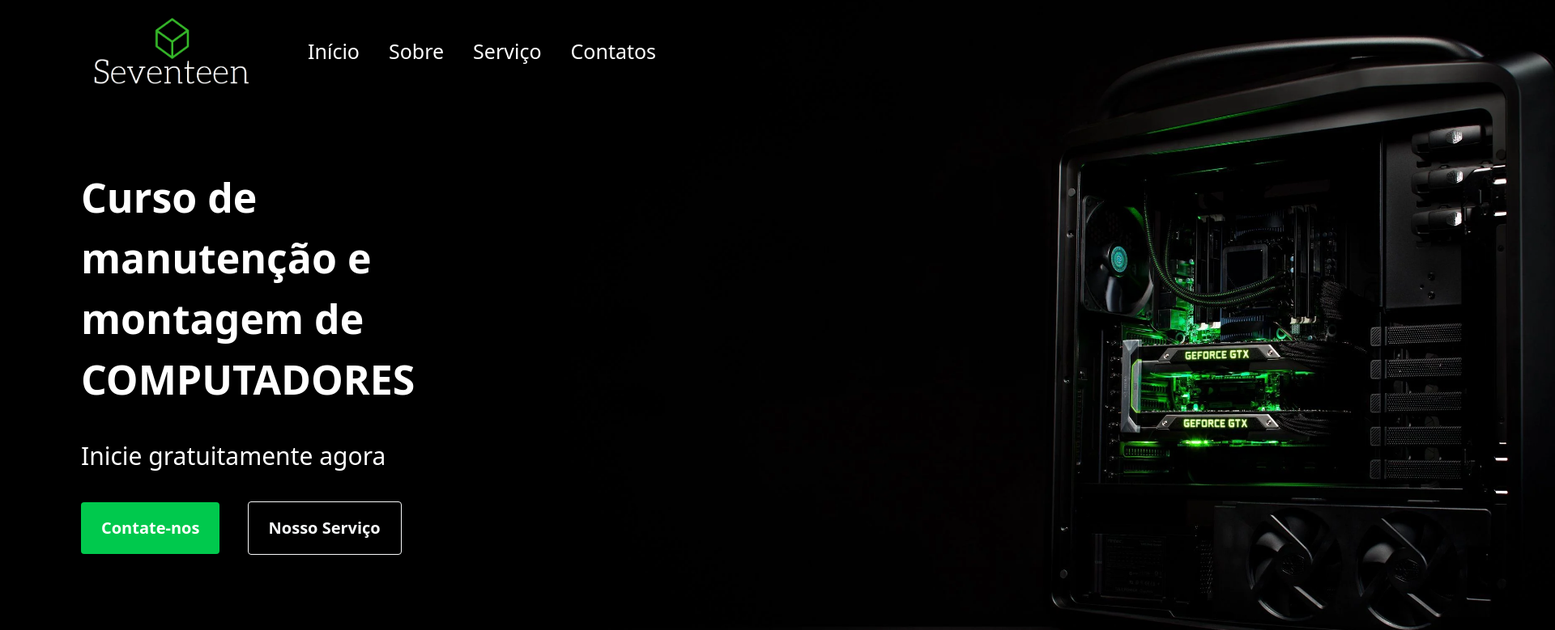
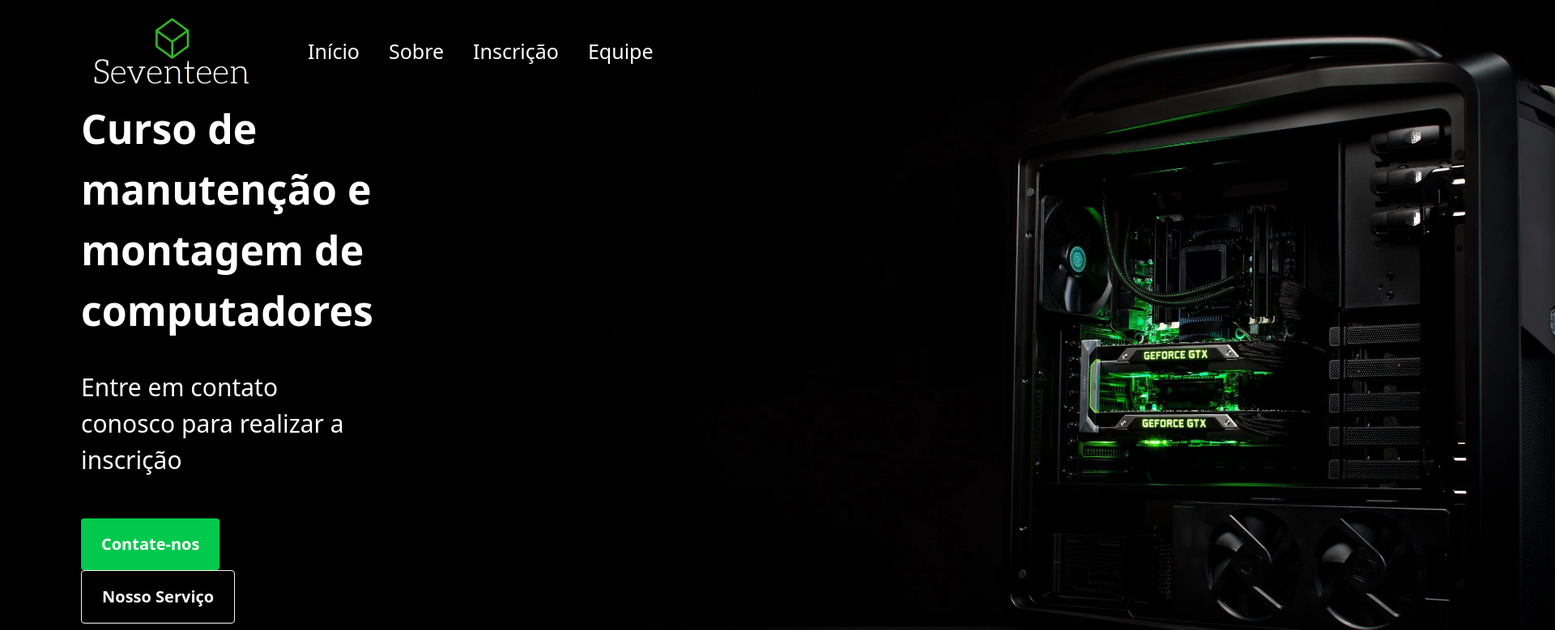
Before and after one commit to BrunoHeroNxT/LandingPage, a plain HTML site: page index.html in a window 1280 px wide. Shown: the top 779 px of the page at 81% size, 1920 px wide, since content can reach past the window. Drawn offline with nearby package versions, Linux system fonts and the light colour scheme.

Commit message:
mudando textos e cores

```diff
--- a/css/styles.css
+++ b/css/styles.css
@@ -42,7 +42,7 @@
     color: white;
     font-size: 30px;
     margin: 0px;
-    margin-bottom: 34px;
+    margin-bottom: 50px;
 }
 
 .divContentSectionOne {
@@ -75,3 +75,10 @@
 .divTextSectionOne {
     margin-right: 40px;
 }
+
+.inscricaoColor {
+    color:#00c94d;
+    font-size: 30px;
+    padding: 0px 200px;
+    margin-bottom: 10px;
+}
--- a/index.html
+++ b/index.html
@@ -28,10 +28,10 @@
                         <a class="nav-link textNav" href="#">Sobre</a>
                     </li>
                     <li class="nav-item">
-                        <a class="nav-link textNav" href="#">Serviço</a>
+                        <a class="nav-link textNav" href="#">Inscrição</a>
                     </li>
                     <li class="nav-item">
-                        <a class="nav-link textNav" href="#">Contatos</a>
+                        <a class="nav-link textNav" href="#">Equipe</a>
                     </li>
 
                 </ul>
@@ -45,8 +45,8 @@
     <section class="heightFull sectionOne">
         <div class="d-flex h-100 divContentSectionOne">
             <div class="align-self-center divTextSectionOne">
-                <p class="titleSectionOne">Curso de manutenção e </br> montagem de COMPUTADORES</p>
-                <p class="subTitleSectionOne">Inicie gratuitamente agora</p>
+                <p class="titleSectionOne">Curso de manutenção e </br> montagem de computadores</p>
+                <p class="subTitleSectionOne">Entre em contato conosco para realizar a inscrição</p>
                 <button type="button" class="btn btn-primary btnSectionOneContact mr-5">Contate-nos</button>
                 <button type="button" class="btn btn-outline-light btnSectionOneService">Nosso Serviço</button>
             </div>
```
